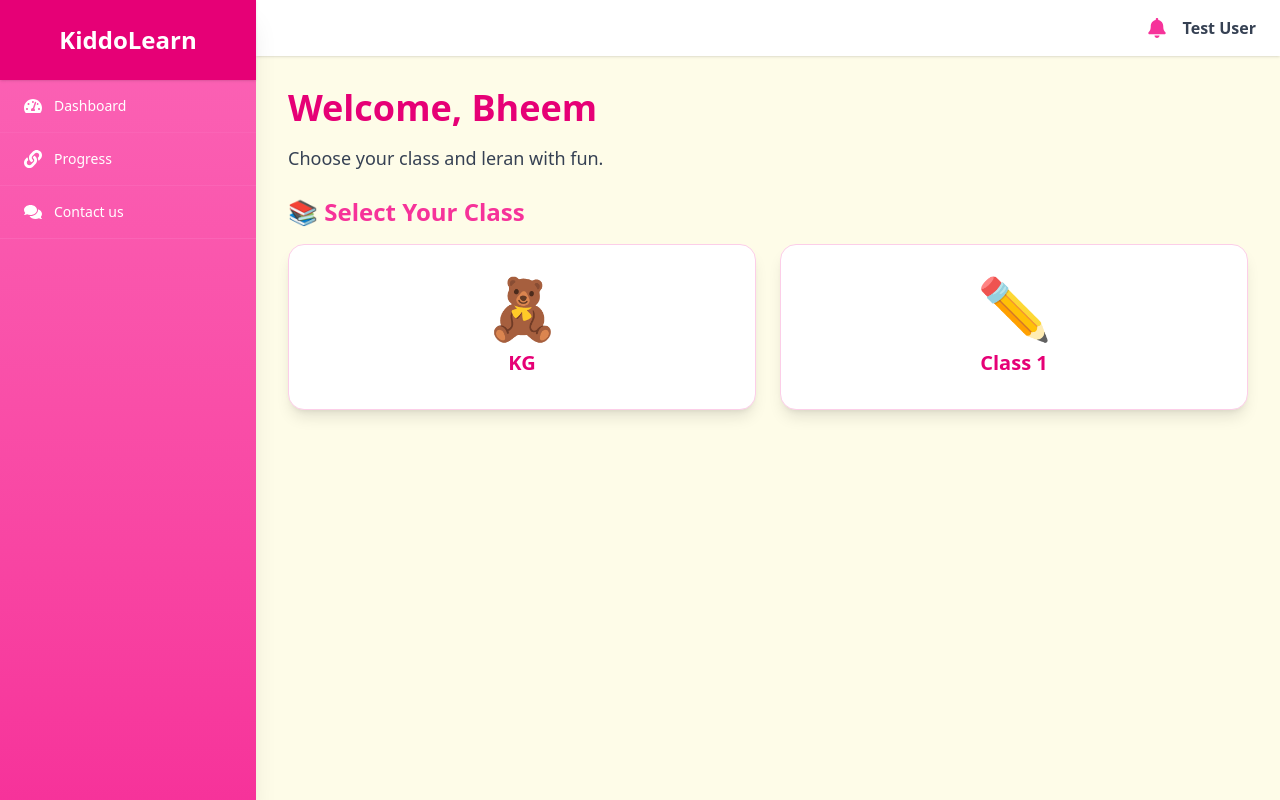
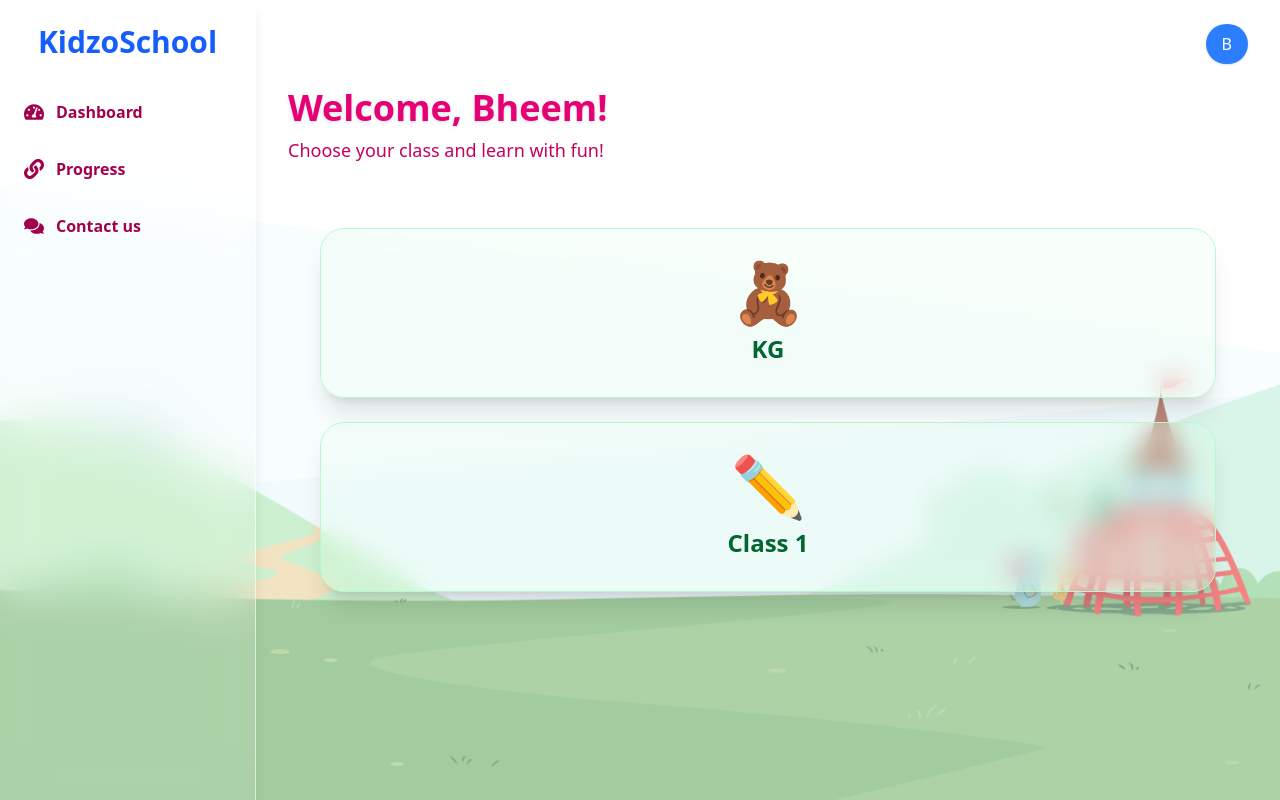
Before and after one commit to Sibuchanda/KidzoLearn, a React (Vite) app in the folder frontend/: page /dashboard in a window 1280 px wide. Built offline with nearby package versions, Linux system fonts and the light colour scheme.

Commit message:
Completed Dashboard and Contact Us section

```diff
--- a/frontend/src/App.jsx
+++ b/frontend/src/App.jsx
@@ -14,6 +14,8 @@ import SpellTheWord from "./pages/ClassOne/SpellTheWord";
 import BasicMath from "./pages/ClassOne/BasicMath";
 import PrepositionPlay from "./pages/ClassOne/PrepositionPlay";
 import StatesOfIndia from "./pages/ClassOne/StatesOfIndia";
+
+import ContactUs from "./pages/dashboard/ContactUs/ContactUs";
 
 
 
@@ -71,6 +73,10 @@ function App() {
       path: "/StatesOfIndia",
       element: <StatesOfIndia />,
     },
+    {
+      path: "/ContactUs",
+      element: <ContactUs />,
+    },
 
   ]);
 
--- /dev/null
+++ b/frontend/src/pages/dashboard/ContactUs/ContactUs.jsx
@@ -0,0 +1,41 @@
+import React from 'react';
+
+export default function ContactUs() {
+  return (
+    <div
+      className="min-h-screen py-16 px-4 bg-cover bg-center "
+      style={{ backgroundImage: 'url(/images/bg2.png)' }}
+    >
+      <h1 className="text-4xl font-bold text-center text-blue-500 drop-shadow-lg">Contact Us</h1>
+      <div className="w-24 h-2 bg-blue-500 mx-auto my-6 rounded"></div>
+
+      <form className="max-w-xl mx-auto bg-black/20 backdrop-blur-md rounded-2xl p-8 space-y-6 shadow-lg flex flex-col justify-center">
+        <input
+          type="text"
+          placeholder="Enter your name"
+          className="w-full p-4 rounded-lg outline-none bg-gray-900/50 text-white placeholder-gray-400 focus:ring-2 focus:ring-blue-500"
+        />
+        <input
+          type="email"
+          placeholder="Enter your email"
+          className="w-full p-4 rounded-lg outline-none bg-gray-900/50 text-white placeholder-gray-400 focus:ring-2 focus:ring-blue-500"
+        />
+        <input
+          type="text"
+          placeholder="Enter your phone"
+          className="w-full p-4 rounded-lg outline-none bg-gray-900/50 text-white placeholder-gray-400 focus:ring-2 focus:ring-blue-500"
+        />
+        <textarea
+          placeholder="Write your message"
+         className="w-full p-4 rounded-lg outline-none bg-gray-900/50 text-white placeholder-gray-400 focus:ring-2 focus:ring-blue-500"
+        ></textarea>
+        <button
+          type="submit"
+          className="bg-blue-600 hover:bg-blue-800 text-white font-semibold px-8 py-3 rounded-md transition cursor-pointer"
+        >
+          Send
+        </button>
+      </form>
+    </div>
+  );
+}
--- a/frontend/src/pages/dashboard/Dashboard.jsx
+++ b/frontend/src/pages/dashboard/Dashboard.jsx
@@ -1,91 +1,89 @@
-import { FaTachometerAlt, FaLink, FaComments, FaBell } from 'react-icons/fa';
-import ColorRecognition from '../KG/ColorRecognition';
-import { Link, useNavigate } from 'react-router-dom';
-
+import { FaTachometerAlt, FaLink, FaComments, FaBell } from "react-icons/fa";
+import { useNavigate } from "react-router-dom";
+import { Link } from "react-router-dom";
 
 const classIcons = {
-  KG: '🧸',
-  'Class 1': '✏️',
+  KG: "🧸",
+  "Class 1": "✏️",
 };
 
 export default function DashboardPage() {
   const navigate = useNavigate();
 
- function handleUserClick(className){
-     if(className==='KG'){
-     navigate('/KGActivities');
-     }else if(className=='Class 1'){
-      navigate('/ClassOneActivities')
+  function handleUserClick(className) {
+    if (className === "KG") {
+      navigate("/KGActivities");
+    } else if (className === "Class 1") {
+      navigate("/ClassOneActivities");
     }
   }
 
   return (
-    <div className="flex min-h-screen font-sans">
-      {/* Sidebar */}
-      <aside className="w-64 bg-gradient-to-b from-pink-400 to-pink-500 text-white fixed h-full shadow-xl">
-        <header className="text-center text-2xl font-bold py-6 bg-pink-600 shadow">
-          <a href="#" className="text-white no-underline">KiddoLearn</a>
+    <div
+      className="min-h-screen bg-cover bg-center font-sans"
+      style={{ backgroundImage: "url('/images/bg2.png')" }}
+    >
+      <div className="flex min-h-screen bg-white/30">
+        {/* ==== Sidebar Section ==== */}
+        <aside className="w-64 bg-white/10 backdrop-blur-xl text-pink-700 fixed h-full shadow-lg border-r border-white/60">
+          <header className="text-center text-3xl font-extrabold py-6 text-blue-600">
+            KidzoSchool
           </header>
           <ul className="flex flex-col">
             <SidebarItem icon={<FaTachometerAlt />} text="Dashboard" />
             <SidebarItem icon={<FaLink />} text="Progress" />
-          <SidebarItem icon={<FaComments />} text="Contact us" />
+            <SidebarItem icon={<FaComments />} text="Contact us" to="/ContactUs"/>
           </ul>
         </aside>
 
-      {/* Main content */}
-      <main className="ml-64 w-full bg-yellow-50 min-h-screen">
+        {/* =======  Main Contents ======== */}
+        <main className="ml-64 w-full px-8 py-6 text-pink-800">
           {/* Navbar */}
-        <nav className="bg-white shadow px-6 py-4 flex justify-end items-center">
-          <div className="flex items-center gap-4">
-            <a href="#" className="text-pink-500 text-xl">
-              <FaBell />
-            </a>
-            <span className="font-semibold text-gray-700">Test User</span>
+          <nav className="flex justify-end items-center mb-6">
+            <div className="flex items-center gap-4 bg-blue-500 px-4 py-2 rounded-full backdrop-blur-md shadow text-white font-medium cursor-pointer">
+              <span>B</span>
             </div>
           </nav>
 
-        {/* Content */}
-        <div className="p-8">
-          <h1 className="text-4xl font-bold text-pink-600 mb-4">Welcome, Bheem</h1>
-          <p className="text-gray-700 text-lg mb-6">
-           Choose your class and leran with fun.
+          <div>
+            <h1 className="text-4xl font-extrabold mb-2 text-pink-600 drop-shadow">
+              Welcome, Bheem!
+            </h1>
+            <p className="text-lg mb-8 text-pink-700 font-medium">
+              Choose your class and learn with fun!
             </p>
-
-          {/* Class Cards */}
-          <div>
-            <h2 className="text-2xl font-semibold text-pink-500 mb-4">📚 Select Your Class</h2>
-            <div className="grid grid-cols-1 md:grid-cols-2 gap-6">
+            <div className="flex flex-col gap-6 p-8">
               {["KG", "Class 1"].map((className) => (
                 <div
                   key={className}
-                  className="bg-white hover:scale-105 hover:bg-pink-100 transition-all p-8 rounded-2xl shadow-lg border border-pink-200 text-center cursor-pointer group"
-                  onClick={()=>handleUserClick(className)}
+                  className="bg-green-100/20 hover:bg-blue-100 border-green-200 p-8 transition-all rounded-3xl shadow-xl border text-center cursor-pointer hover:scale-105 duration-300 backdrop-blur-md transform"
+                  onClick={() => handleUserClick(className)}
                 >
-                  <div className="text-6xl mb-3 group-hover:scale-110 transition-transform duration-300">
+                  <div className="text-6xl mb-3 text-green-700">
                     {classIcons[className]}
                   </div>
-                  <h3 className="text-xl font-bold text-pink-600 group-hover:text-pink-700">
+                  <h3 className="text-2xl font-bold text-green-800">
                     {className}
                   </h3>
                 </div>
               ))}
-
-            </div>
             </div>
           </div>
         </main>
       </div>
+    </div>
   );
 }
 
-function SidebarItem({ icon, text }) {
+function SidebarItem({ icon, text, to }) {
   return (
-    <li className="hover:bg-pink-600 transition px-6 py-4 text-sm border-b border-pink-400">
-      <a href="#" className="flex items-center gap-3 text-white">
-        <span className="text-lg">{icon}</span>
+    <li className="hover:bg-blue-100 px-6 py-4 transition text-md border-b border-white cursor-pointer">
+      <Link to={to}>
+      <div className="flex items-center gap-3 text-pink-800 font-semibold">
+        <span className="text-xl">{icon}</span>
         <span>{text}</span>
-      </a>
+      </div>
+      </Link>
     </li>
   );
 }
--- a/frontend/src/pages/home/HomePage.jsx
+++ b/frontend/src/pages/home/HomePage.jsx
@@ -19,7 +19,7 @@ export default function HomePage() {
         className="text-center mt-24 mb-10 px-4"
       >
         <h1 className="text-5xl font-bold text-pink-600 mb-6 font-[Comic Sans MS,cursive]">
-          Welcome to <span className="text-blue-500">KiddoSchool</span>
+          Welcome to <span className="text-blue-500">KidzoSchool</span>
         </h1>
         <p className="text-lg text-gray-700 font-medium max-w-2xl mx-auto">
           A magical world of fun learning for little explorers!
@@ -89,7 +89,7 @@ export default function HomePage() {
           <div className="text-center md:text-left mb-4 md:mb-0">
             <h2 className="text-xl font-bold">KiddoSchool</h2>
             <p className="text-sm mt-1">
-              © {new Date().getFullYear()} KiddoSchool. All rights reserved.
+              © {new Date().getFullYear()} KidzoSchool. All rights reserved.
             </p>
           </div>
 
```
Lines whose indentation alone changed are shown as unchanged.
